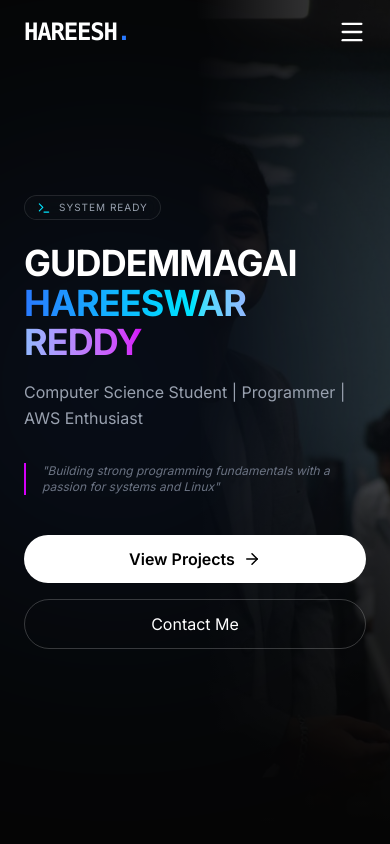
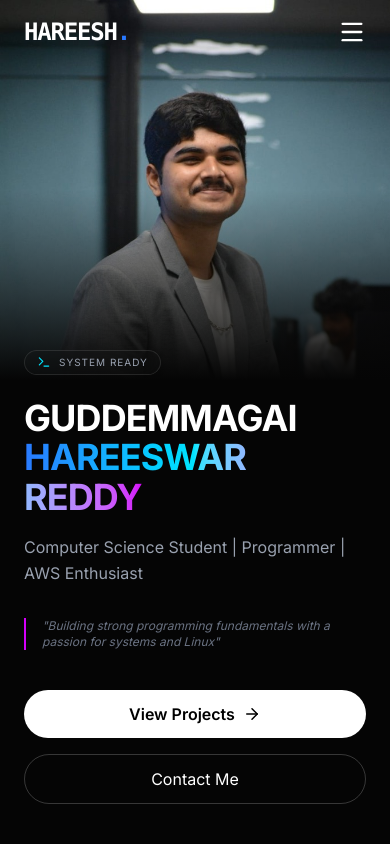
Before and after one commit to hareeswarreddy-g/portfolio-hareesh, a Next.js app: page / in a window 390 px wide. Shown: the top 844 px of the page. Built offline with nearby package versions, Linux system fonts and the light colour scheme.

Commit message:
just a small change of hero text

```diff
--- a/src/components/Hero.tsx
+++ b/src/components/Hero.tsx
@@ -7,41 +7,41 @@ import { ArrowRight, Terminal } from "lucide-react";
 
 export default function Hero() {
     return (
-        <section className="relative min-h-screen flex items-center overflow-hidden bg-[var(--background)]">
-            {/* Background Elements */}
+        /* PC: 'flex-row' with 'items-center' (Your original look)
+           Mobile: 'flex-col' to stack elements vertically
+        */
+        <section className="relative min-h-screen flex flex-col md:flex-row items-center overflow-hidden bg-[var(--background)]">
+
+            {/* Background Gradient Layer */}
             <div className="absolute inset-0 w-full h-full bg-[radial-gradient(ellipse_at_top_left,_var(--tw-gradient-stops))] from-gray-900 via-black to-black opacity-50 z-0"></div>
 
-            {/* Profile Background Image - Responsive Adjustments */}
-            <div className="absolute top-0 right-0 w-full md:w-1/2 h-full z-0 opacity-30 md:opacity-100 pointer-events-none select-none">
+            {/* PROFILE IMAGE CONTAINER
+                Mobile: Positioned relatively at the top with 45% screen height
+                PC: Positioned absolutely on the right half (Original)
+            */}
+            <div className="relative w-full h-[45vh] md:absolute md:top-0 md:right-0 md:w-1/2 md:h-full z-10 pointer-events-none select-none">
                 <div className="relative w-full h-full">
-                    {/* Horizontal Gradient: Blends image from left on desktop, adds readability on mobile */}
-                    <div className="absolute inset-0 bg-gradient-to-l from-transparent via-[var(--background)] to-[var(--background)] z-10 md:via-transparent"></div>
-                    {/* Vertical Gradient: Blends image into the bottom of the page */}
-                    <div className="absolute inset-0 bg-gradient-to-b from-transparent via-transparent to-[var(--background)] z-10"></div>
+                    {/* PC Gradient: Blends left-to-right (Original) */}
+                    <div className="absolute inset-0 bg-gradient-to-l from-transparent via-[var(--background)] to-[var(--background)] z-20 hidden md:block"></div>
+
+                    {/* Mobile Gradient: Blends top-to-bottom so the name below is readable */}
+                    <div className="absolute inset-0 bg-gradient-to-b from-transparent via-transparent to-[var(--background)] z-20 md:hidden"></div>
 
                     <Image
                         src="/profile.jpg"
                         alt="Profile Background"
                         fill
-                        className="object-cover object-center md:object-right-top"
                         priority
+                        className="object-cover object-top md:object-right-top"
                     />
                 </div>
             </div>
 
-            {/* Animated Glow Orb */}
-            <motion.div
-                animate={{
-                    scale: [1, 1.2, 1],
-                    opacity: [0.1, 0.2, 0.1],
-                    x: [0, 30, -30, 0],
-                    y: [0, -30, 30, 0]
-                }}
-                transition={{ duration: 10, repeat: Infinity, ease: "easeInOut" }}
-                className="absolute top-1/4 left-0 w-72 md:w-96 h-72 md:h-96 bg-[var(--neon-blue)] rounded-full blur-[120px] md:blur-[150px] z-0 pointer-events-none"
-            />
-
-            <div className="container relative z-20 px-6 mx-auto">
+            {/* TEXT CONTENT CONTAINER
+                Mobile: Sits below the image due to 'flex-col'
+                PC: Floating on the left (Original)
+            */}
+            <div className="container relative z-30 px-6 mx-auto mt-[-30px] md:mt-0 pb-12 md:pb-0">
                 <div className="max-w-4xl text-left">
                     {/* Badge */}
                     <motion.div
@@ -55,12 +55,12 @@ export default function Hero() {
                         </div>
                     </motion.div>
 
-                    {/* Main Heading - Responsive text sizes prevent overlap */}
+                    {/* Main Heading */}
                     <motion.h1
                         initial={{ opacity: 0, y: 20 }}
                         animate={{ opacity: 1, y: 0 }}
                         transition={{ duration: 0.8, delay: 0.2 }}
-                        className="text-4xl sm:text-5xl md:text-6xl lg:text-7xl font-bold tracking-tight mb-4 leading-[1.1]"
+                        className="text-4xl sm:text-5xl md:text-7xl font-bold tracking-tight mb-4 leading-[1.1]"
                     >
                         <span className="text-white block">GUDDEMMAGAI</span>
                         <span className="text-transparent bg-clip-text bg-gradient-to-r from-[var(--neon-blue)] via-[var(--neon-cyan)] to-[var(--neon-purple)]">
@@ -73,12 +73,12 @@ export default function Hero() {
                         initial={{ opacity: 0, y: 20 }}
                         animate={{ opacity: 1, y: 0 }}
                         transition={{ duration: 0.8, delay: 0.4 }}
-                        className="text-base md:text-xl lg:text-2xl text-gray-400 mb-8 max-w-xl leading-relaxed"
+                        className="text-base md:text-2xl text-gray-400 mb-8 max-w-xl leading-relaxed"
                     >
                         Computer Science Student | Programmer | AWS Enthusiast
                     </motion.p>
 
-                    {/* Quote/Motto */}
+                    {/* Quote */}
                     <motion.p
                         initial={{ opacity: 0 }}
                         animate={{ opacity: 1 }}
@@ -88,7 +88,7 @@ export default function Hero() {
                         "Building strong programming fundamentals with a passion for systems and Linux"
                     </motion.p>
 
-                    {/* Buttons - Stack on small mobile, row on larger screens */}
+                    {/* Buttons */}
                     <motion.div
                         initial={{ opacity: 0, y: 20 }}
                         animate={{ opacity: 1, y: 0 }}
@@ -107,7 +107,7 @@ export default function Hero() {
 
                         <Link
                             href="#contact"
-                            className="px-8 py-3 rounded-full border border-white/20 hover:border-[var(--neon-purple)] hover:text-[var(--neon-purple)] transition-all hover:bg-white/5 text-center"
+                            className="px-8 py-3 rounded-full border border-white/20 hover:border-[var(--neon-purple)] hover:text-[var(--neon-purple)] transition-all hover:bg-white/5 text-center text-white"
                         >
                             Contact Me
                         </Link>
```
